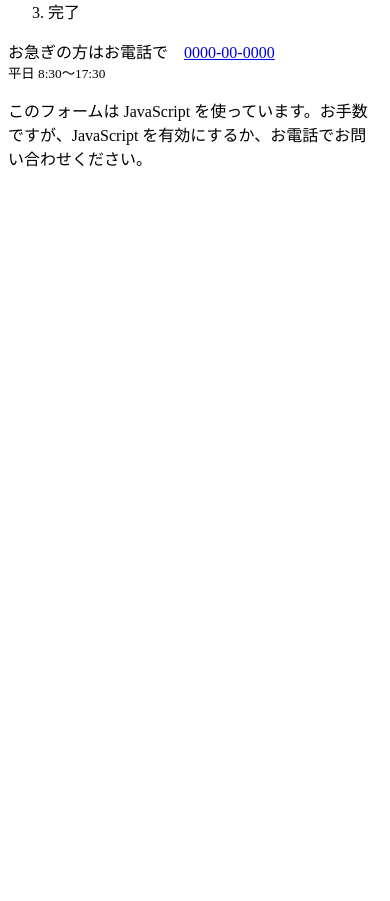
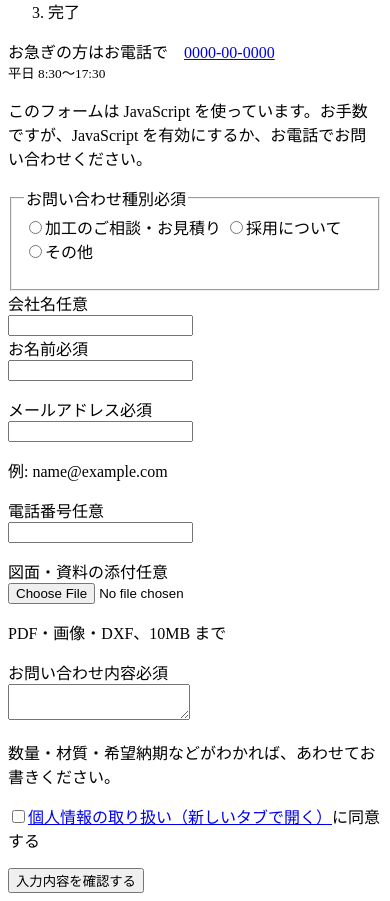
Before and after one commit to chameleon05119/portfolio, a PHP site: page /contact.html in a window 390 px wide. Shown: the part 292-1193 px from the top of the page. Before the commit the page ends 459 px from the top, so only its background shows below. Run offline with PHP 8.4, Linux system fonts and the light colour scheme.

Commit message:
sample-03: toggle JS-only form via CSS to avoid layout shift
The contact form and the no-JS notice were swapped by script after
first paint, shifting the page (CLS 0.086 on mobile). The .js class is
set before paint, so CSS now decides which one to show.

Co-Authored-By: Claude Opus 5.5 <noreply@anthropic.com>

```diff
--- a/sample-03/src/assets/scss/project/_pages.scss
+++ b/sample-03/src/assets/scss/project/_pages.scss
@@ -722,3 +722,9 @@
     color: var(--color-text-sub);
   }
 }
+
+// JS が動くときのフォームの出し分けは、描画前に付く .js クラスで行う（JS の実行後に切り替えると表示がずれるため）
+.js [data-no-js],
+html:not(.js) [data-js-only] {
+  display: none;
+}
--- a/sample-03/src/contact.html
+++ b/sample-03/src/contact.html
@@ -21,7 +21,7 @@
 
           <p class="p-form__noscript" data-no-js>このフォームは JavaScript を使っています。お手数ですが、JavaScript を有効にするか、お電話でお問い合わせください。</p>
 
-          <div data-step="input" data-js-only hidden>
+          <div data-step="input" data-js-only>
             <form class="p-form" data-contact-form novalidate>
               <div class="p-form__summary" tabindex="-1" role="group" aria-labelledby="summary-title" hidden>
                 <h2 id="summary-title">入力内容をご確認ください</h2>
```
Also changed, not shown: sample-03/src/public/assets/js/main.js.
